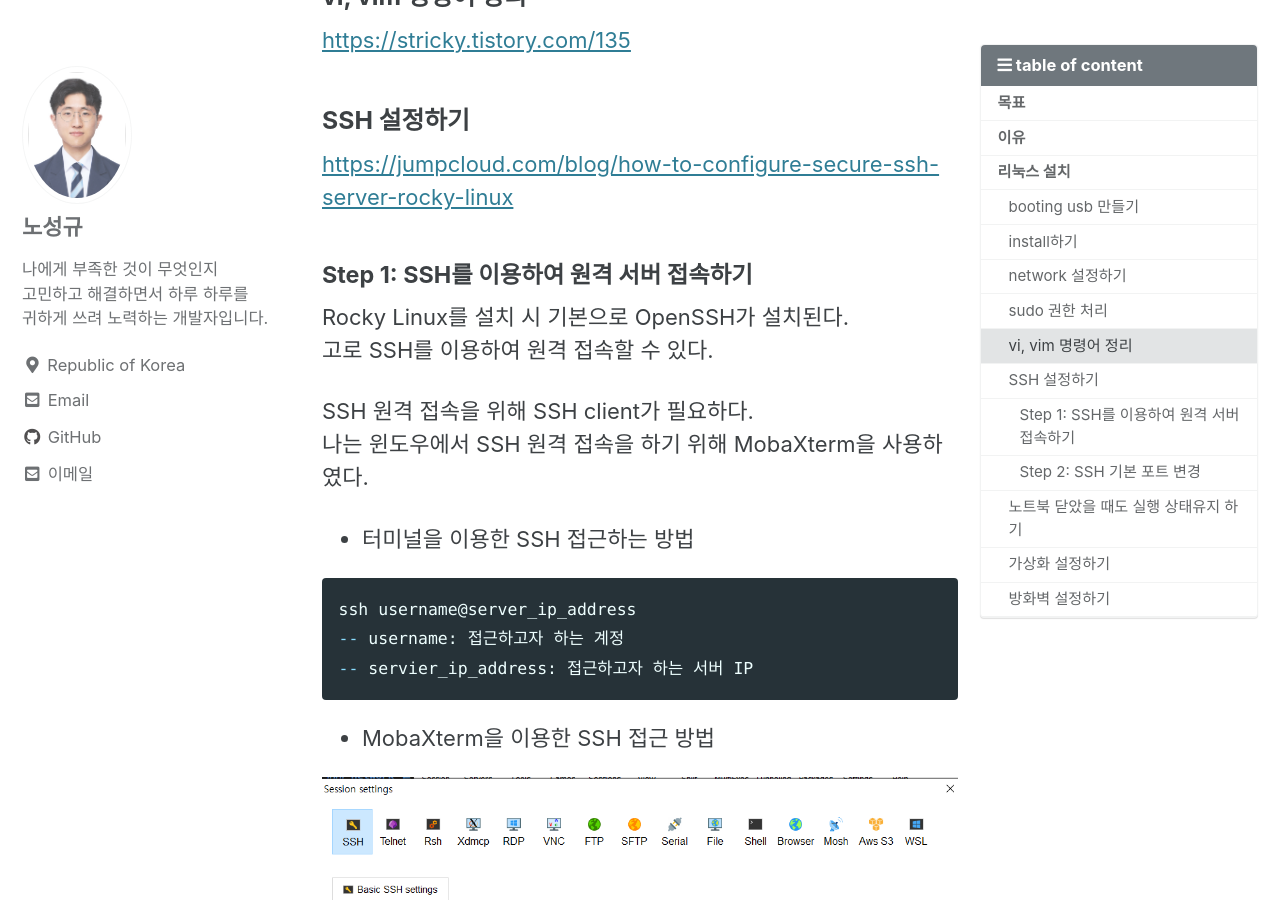
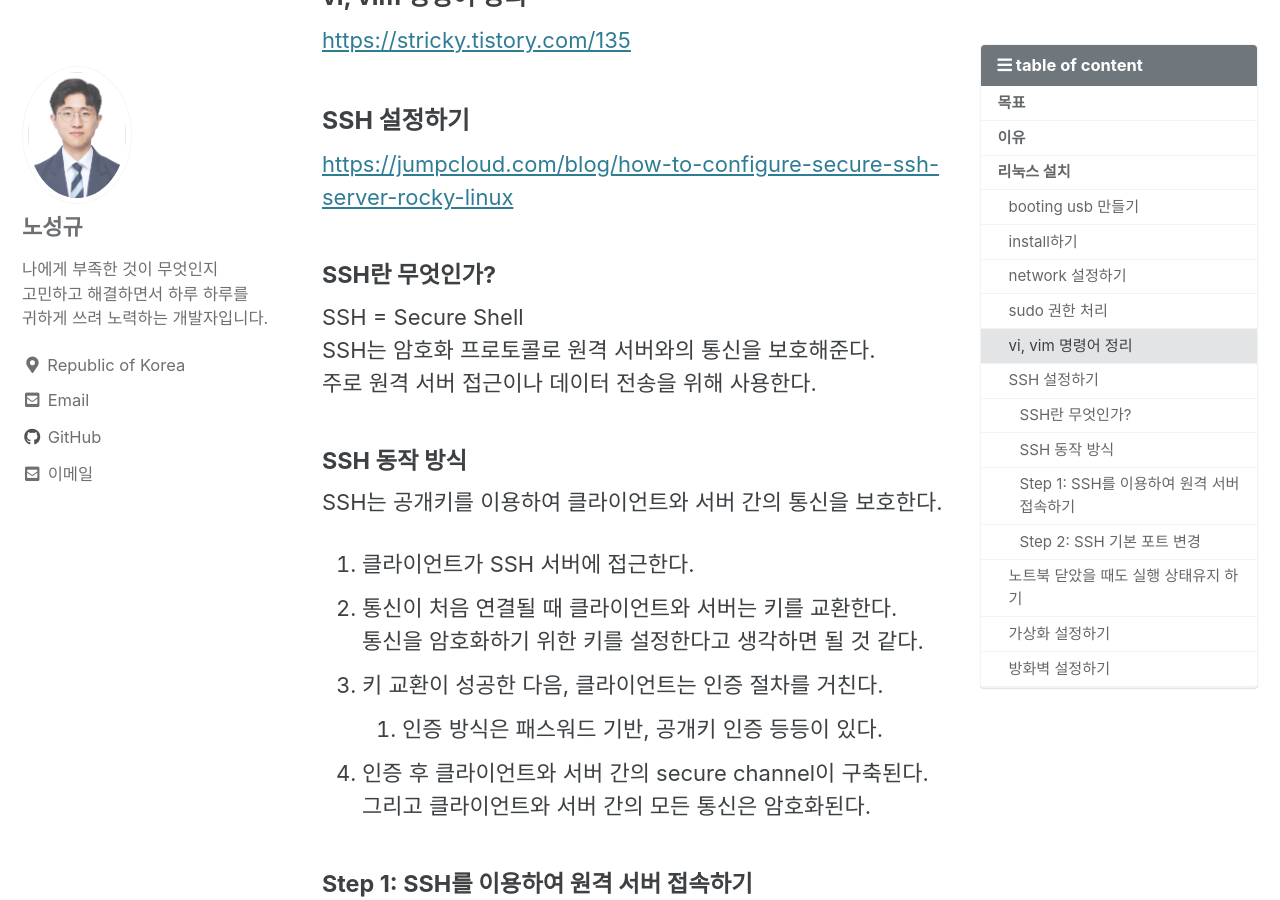
Before and after one commit to nsnnsn12/nsnnsn12.github.io, a Jekyll site: the page built from _til/linux/linux-1.md, in a window 1280 px wide and 900 px high, scrolled down 1534 px. Built offline with Jekyll 4.4.1, drawn with Linux system fonts in a browser that asks for light colours; cached includes are drawn as plain includes.

Commit message:
SSH 설명

```diff
--- a/_til/linux/linux-1.md
+++ b/_til/linux/linux-1.md
@@ -51,6 +51,24 @@ toc_sticky: true # 마우스 스크롤과 함께 내려갈 것인지 설정
 
 ### SSH 설정하기
 <https://jumpcloud.com/blog/how-to-configure-secure-ssh-server-rocky-linux>
+
+#### SSH란 무엇인가?
+
+SSH = Secure Shell
+SSH는 암호화 프로토콜로 원격 서버와의 통신을 보호해준다.
+주로 원격 서버 접근이나 데이터 전송을 위해 사용한다.
+
+#### SSH 동작 방식
+
+SSH는 공개키를 이용하여 클라이언트와 서버 간의 통신을 보호한다.
+
+1. 클라이언트가 SSH 서버에 접근한다.
+2. 통신이 처음 연결될 때 클라이언트와 서버는 키를 교환한다.
+    통신을 암호화하기 위한 키를 설정한다고 생각하면 될 것 같다.
+3. 키 교환이 성공한 다음, 클라이언트는 인증 절차를 거친다.
+   1.  인증 방식은 패스워드 기반, 공개키 인증 등등이 있다.
+4.  인증 후 클라이언트와 서버 간의 secure channel이 구축된다.
+    그리고 클라이언트와 서버 간의 모든 통신은 암호화된다.
 
 #### Step 1: SSH를 이용하여 원격 서버 접속하기
 
```
